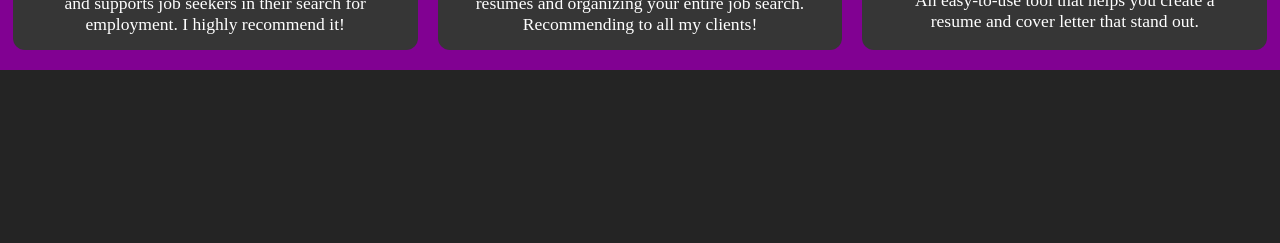
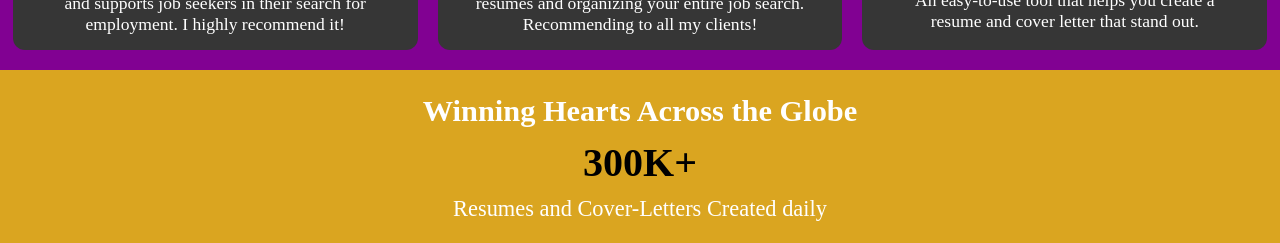
Before and after one commit to The-White-Hats/Resumeness, a React (Vite) app: page /about in a window 1280 px wide. Shown: the part 1123-1366 px from the top of the page. Before the commit the page ends 1193 px from the top, so only its background shows below. Built offline with nearby package versions, Linux system fonts and the light colour scheme.

Commit message:
Adding a the across-globe section to  about page

```diff
--- a/src/pages/About/About.css
+++ b/src/pages/About/About.css
@@ -1,23 +1,37 @@
 #about h2 {
   font-size: 1.9rem;
 }
-
-#we-are {
+#about #we-are {
   background-color: rgb(237, 237, 237);
   display: flex;
   justify-content: center;
   padding: 70px 0;
 }
-#we-are div {
+#about #we-are div {
   width: 60vw;
   max-width: 600px;
   margin-left: 3vw;
 }
-#we-are div h2 {
+#about #we-are div h2 {
   padding: 15px 0;
 }
-#we-are div p {
+#about #we-are div p {
   font-size: 1.4rem;
   padding: 8px 0;
   text-indent: 8px;
 }
+#about #across-globe {
+  background-color: goldenrod;
+  padding: 3vh 0;
+  text-align: center;
+}
+#about #across-globe h2, #about #across-globe p {
+  color: white;
+}
+#about #across-globe h1 {
+  font-size: 2.5rem;
+  margin: 10px;
+}
+#about #across-globe p {
+  font-size: 1.4rem;
+}
--- a/src/pages/About/About.scss
+++ b/src/pages/About/About.scss
@@ -2,7 +2,7 @@
   h2 {
     font-size: 1.9rem;
   }
-}
+
   #we-are {
     background-color: rgb(237, 237, 237);
     display: flex;
@@ -25,3 +25,26 @@
       }
     }
   }
+
+  #across-globe {
+    background-color: goldenrod;
+    padding: 3vh 0;
+    // display: flex;
+    // flex-direction: column;
+    // justify-content: center;
+
+    text-align: center;
+    h2, p {
+      color: white;
+    }
+
+    h1 {
+      font-size: 2.5rem;
+      margin: 10px;
+    }
+
+    p {
+      font-size: 1.4rem;
+    }
+  }
+}
--- a/src/pages/About/About.tsx
+++ b/src/pages/About/About.tsx
@@ -20,6 +20,11 @@ const About = () => {
       </article>
       <Creators />
       <Reviews />
+      <section id="across-globe">
+        <h2>Winning Hearts Across the Globe</h2>
+        <h1>300K+</h1>
+        <p>Resumes and Cover-Letters Created daily</p>
+      </section>
     </section>
   );
 }
```
Lines whose indentation alone changed are shown as unchanged.
